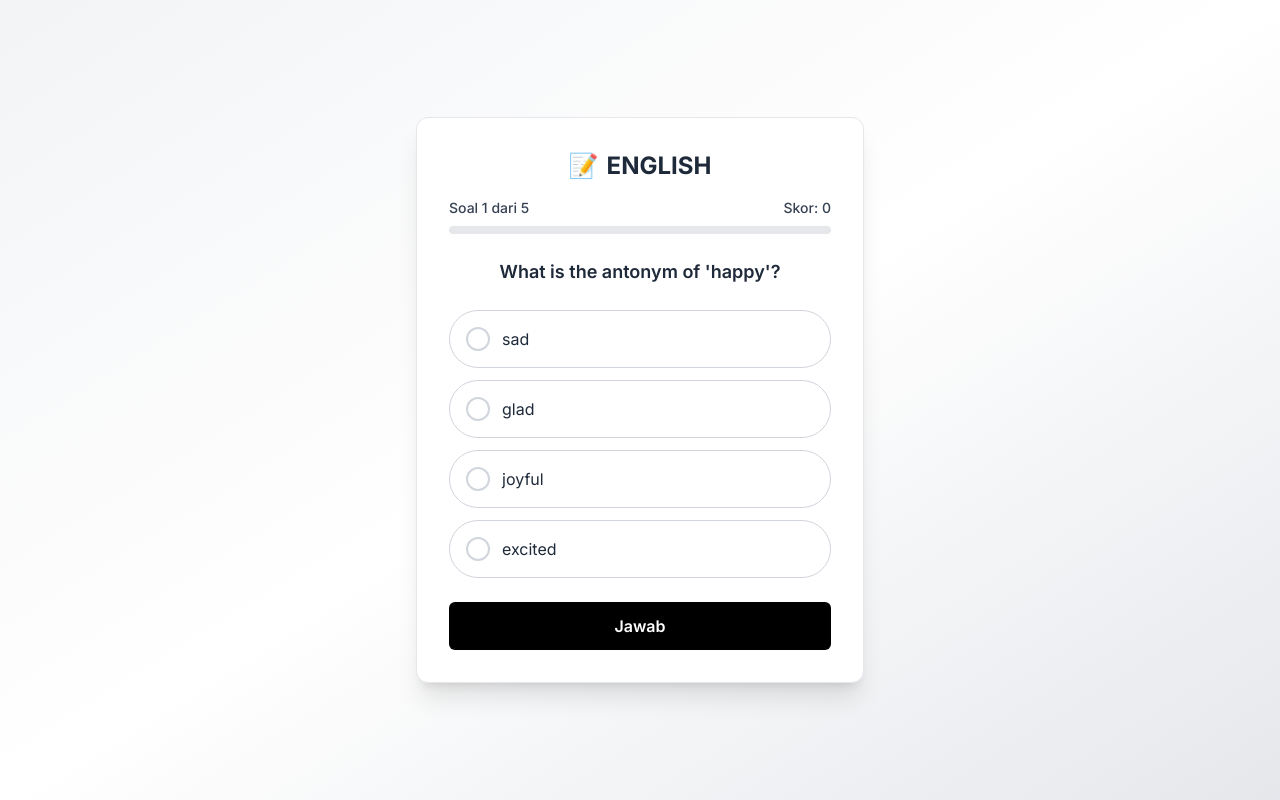
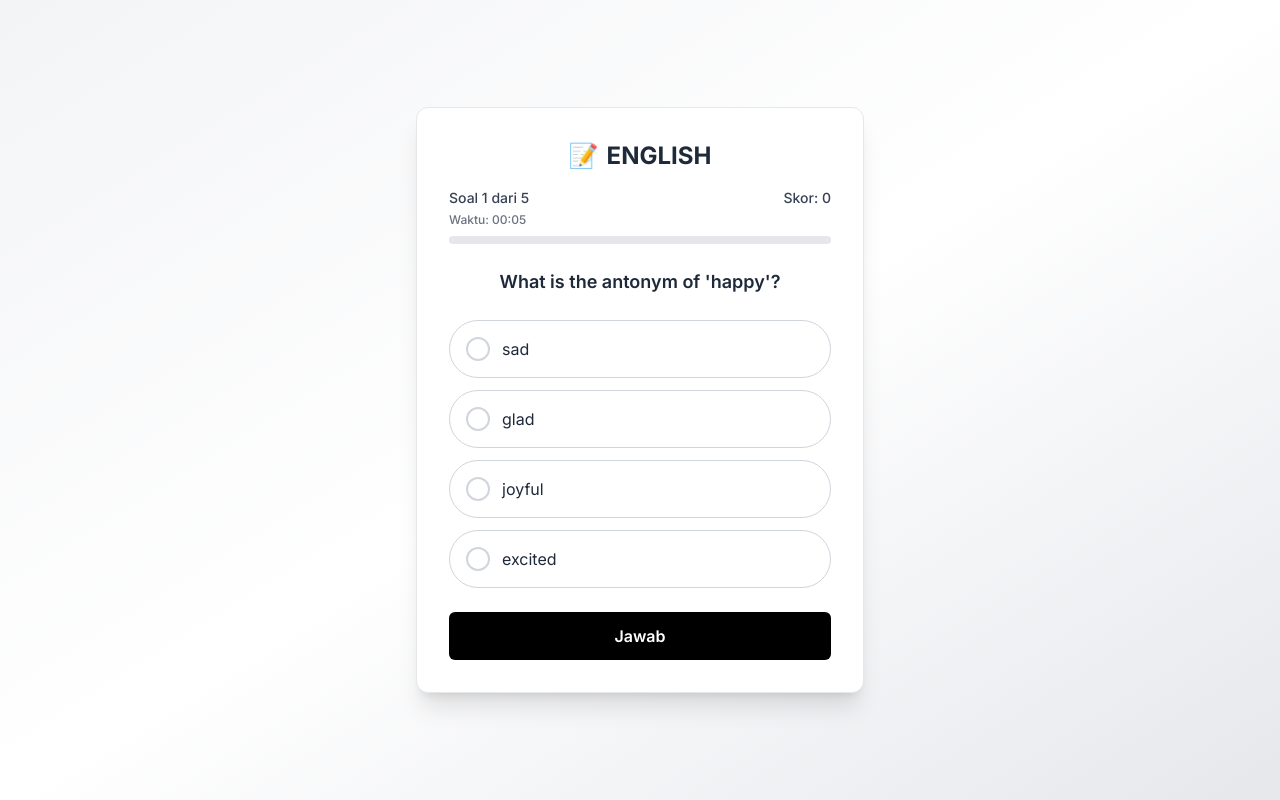
Before and after one commit to serviaa/eduqz.sarasa, a Next.js app: page /english in a window 1280 px wide. Built offline with nearby package versions, Linux system fonts and the light colour scheme.

Commit message:
update kuis

```diff
--- a/app/components/QuizPage.jsx
+++ b/app/components/QuizPage.jsx
@@ -74,12 +74,15 @@ export default function QuizPage({ questions, category }) {
           <span className="text-2xl">📝</span> {category.replace('-', ' ').toUpperCase()}
         </h1>
 
-        {/* Info Soal dan Skor */}
+        {/* Info Soal, Waktu, dan Skor */}
         <div className="flex justify-between mb-2 text-sm text-gray-700 font-medium">
           <div>
             Soal {showScore ? questions.length : currentQuestion + 1} dari {questions.length}
+            {!showScore && (
+              <div className="text-gray-500 text-xs mt-1">Waktu: {formatTime(elapsed)}</div>
+            )}
           </div>
-          <div>Skor: {score}</div>
+          <div className="text-right">Skor: {score}</div>
         </div>
 
         {/* Progress */}
```
